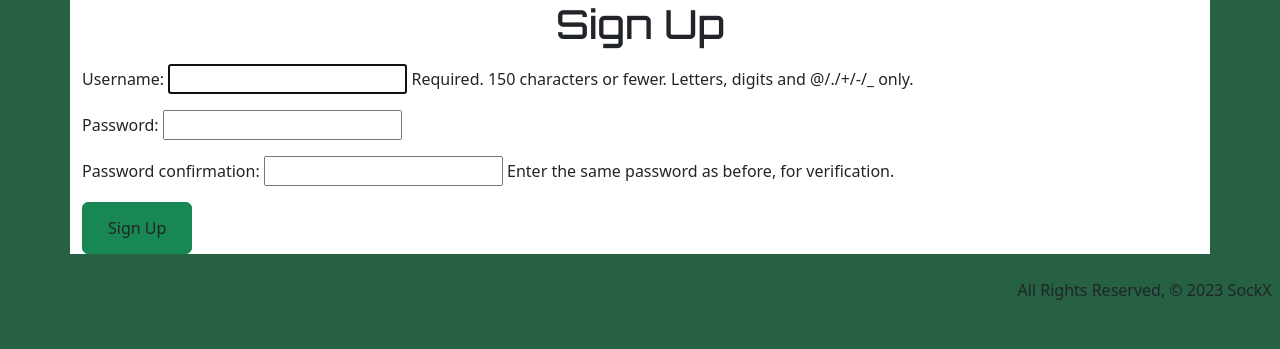
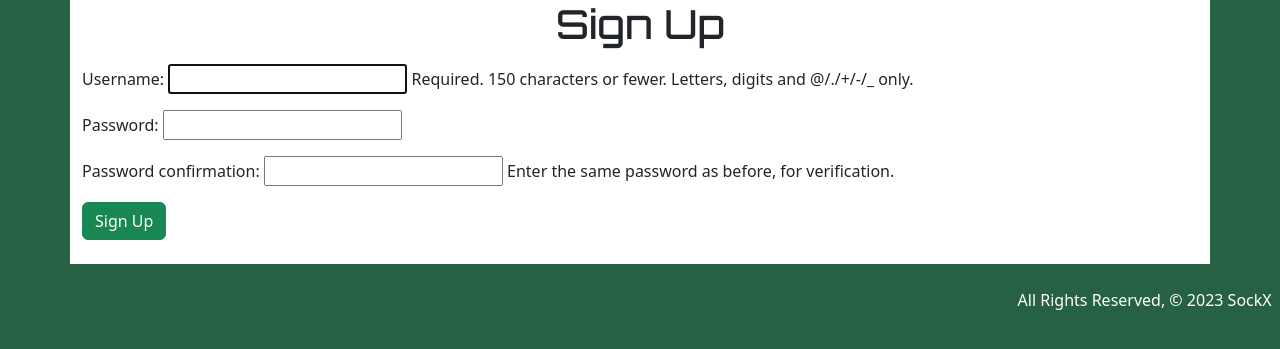
Before and after one commit to jkawashiri/sockx, a Django app: page /accounts/signup/ in a window 1280 px wide. Shown: the part 226-575 px from the top of the page. Run offline with Django 4.2, Linux system fonts and the light colour scheme.

Commit message:
fixed btn styling and footer color

```diff
--- a/main_app/static/css/style.css
+++ b/main_app/static/css/style.css
@@ -16,6 +16,7 @@ header {
 
 .page-footer {
     float: right;
+    color: white;
 }
 
 body.body {
--- a/main_app/templates/registration/login.html
+++ b/main_app/templates/registration/login.html
@@ -9,5 +9,6 @@
     <input type="hidden" name="next" value="{{ next }}">
     <button class="btn btn-success" type="submit">Log In</button>
 </form>
+<br>
 
 {% endblock %}
--- a/main_app/templates/registration/signup.html
+++ b/main_app/templates/registration/signup.html
@@ -8,7 +8,9 @@
 <form method="POST" action="{% url 'signup' %}">
     {% csrf_token %}
     {{ form.as_p }}
-    <button class="btn btn-success"><input type="submit" class="btn" value="Sign Up"></button>
+    <button class="btn btn-success" type="submit">Sign Up</button>
+    <br>
+    <br>
 </form>
 
 {% endblock %}
--- a/main_app/templates/shoes/index.html
+++ b/main_app/templates/shoes/index.html
@@ -24,6 +24,8 @@
         <p>Release Date: {{ shoe.release_date }}</p>
         <p>Price: ${{ shoe.price }}</p>
         <button class="btn btn-light"><a class="newAnchor" href="{% url 'detail' shoe.id %}" >Edit Details</a></button>
+        <br>
+        <br>
       </div>
     </div>
 
```
